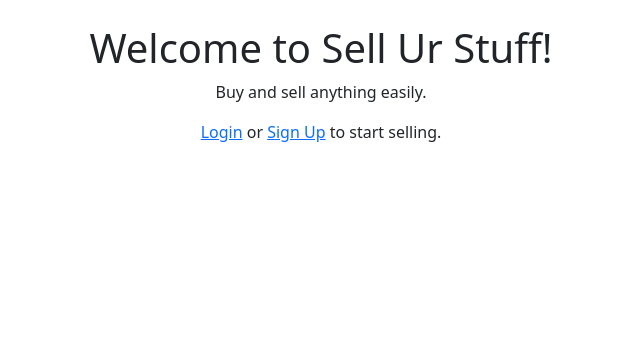
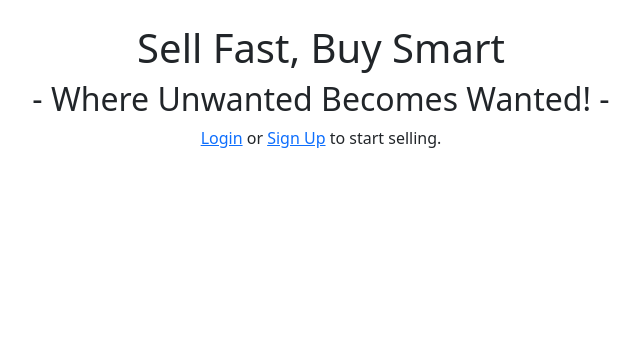
Before and after one commit to TerryLoc/sell_ur_stuff, a Django app: page / in a window 1280 px wide. Shown: the part 56-420 px from the top of the page, without its empty margins (319-959 px from the left). Run offline with Django 5.2, Linux system fonts and the light colour scheme.

Commit message:
Update: homepage title and subtitle

```diff
--- a/home/templates/home/home.html
+++ b/home/templates/home/home.html
@@ -4,8 +4,8 @@
 
 {% block content %}
     <div class="text-center">
-        <h1>Welcome to Sell Ur Stuff!</h1>
-        <p>Buy and sell anything easily.</p>
+        <h1>Sell Fast, Buy Smart</h1>
+        <h2>- Where Unwanted Becomes Wanted! -</h2>
         {% if user.is_authenticated %}
             <p>Hello, {{ user.username }}!</p>
         {% else %}
--- a/sell_ur_stuff_site/settings.py
+++ b/sell_ur_stuff_site/settings.py
@@ -25,7 +25,7 @@ BASE_DIR = Path(__file__).resolve().parent.parent
 SECRET_KEY = "django-insecure-2%ek4)y646i#h=0#u63&ygwlq#^093z3kw08=*c*+=&=7(go!@"
 
 # SECURITY WARNING: don't run with debug turned on in production!
-DEBUG = True
+DEBUG = False
 
 ALLOWED_HOSTS = [
     ".herokuapp.com",
```
